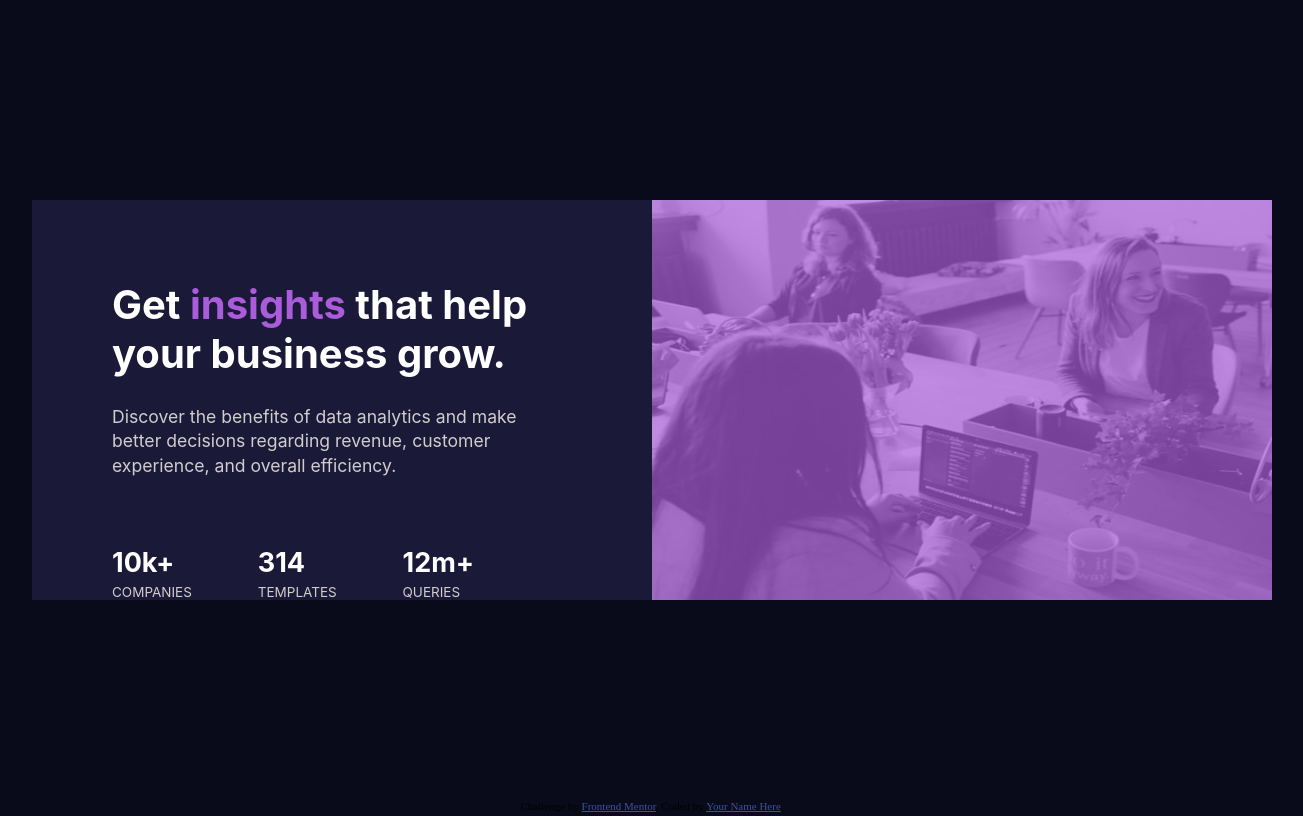
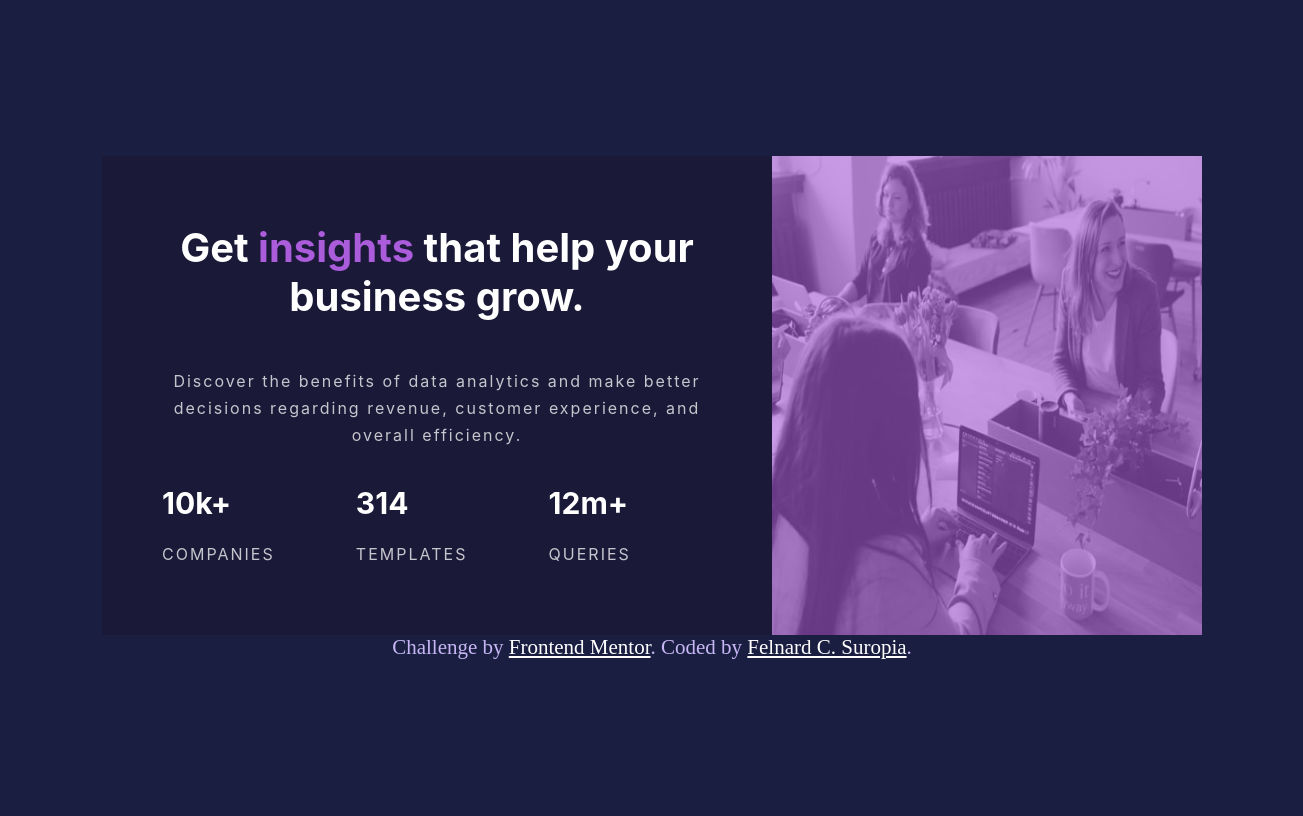
Before and after one commit to Felnard/pogiako, a plain HTML site: page index.html in a window 1536 px wide. Shown: the whole page, without its empty margins (116-1419 px from the left). Drawn offline with Linux system fonts and the light colour scheme; a web font is replaced by a local one.

Commit message:
Tried a reflexive version

```diff
--- a/index.css
+++ b/index.css
@@ -1,98 +1,138 @@
 body{
-    background-color: hsl(233, 47%, 7%);
-    margin: 0;
+
+    display:flex;
+    background-color: hsl(233, 43%, 18%);
+    padding: 0;
     font-size:15px;
-}
-
-/* main */
-
-main{
-    width: 1240px;
-    display:flex;
+    flex-direction: column;
     justify-content:center;
     align-items: center;
-    margin: 0 auto;
-    height:100vh;
-    border-radius: 60px;
+    min-height: 100vh;
 
 }
 
-.gilid{
+main{
 
-    margin: 5rem;
+    width: 100%;
+    max-width: 80%;
+    display:flex;
+    flex-direction:column-reverse;
+    text-align: center;
+    background-color:hsl(244, 38%, 16%);
+    max-width: 500px;
+    margin: 0 auto;
 }
 
+
+.right img{
+    width:100%;
+    height:100%;
+    opacity: .4;
+}
+.right{
+    background-color:hsl(277, 64%, 61%);
+}
+
+
 .left{
-    width:50%;
-    height:50%;
-    background-color:hsl(244, 38%, 16%);
+    padding:20px 30px;
 }
 
 h1{
-    font-size:2.5rem;
-    color:white;
+    font-family: Inter;
     font-weight: 700;
-    font-family: Inter;
-}
-
-
-p{
-    color: rgb(209, 205, 205);
-    font-size:1.1rem;
-    line-height:1.4em;
-
-    font-family: Inter;
+    color:hsl(0, 0%, 100%);
 }
 span{
-    color:hsl(277, 64%, 61%);
-}
-
-h2{
-    color:white;
-    display:inline-block;
-    margin-right:2.3em;
-    font-size: 1.8em;
-
-    font-family: Inter;
+    color:  hsl(277, 64%, 61%);
 
 }
 
-h2 span{
-    color:rgb(209, 205, 205);
-    display:block;
+p:nth-of-type(1n){
+    letter-spacing:2px;
+    line-height: 1.4;
+    font-family:Inter;
+    font-weight: 400;
+    font-size: 1.2rem;
     text-transform: uppercase;
-    font-size:.5em;
-    margin-top: 5px;
-
-    font-family: Inter;
-    font-weight: 400;
+    color: hsla(0, 0%, 100%, 0.75);
+    margin-top: 0;
 }
 
-
-.help{
-    margin-top: 3em;
+h1+.space{
+    text-transform: none;
 }
 
-
-.right{
-
-    width:50%;
-    height:50%;
-    background-color:hsl(277, 64%, 61%);
-}
-
-img{
-    width:100%;
-    height:100%;
-    opacity: .3;
+p.space{
+    margin-top:20px;
 }
 
 
 
-.attribution {
-     font-size: 11px; text-align: center;
+.attribution{
+    font-size: 1.4em;
+    text-align: center;
+    color: hsl(256, 76%, 84%);
+}
+
+.attribution a {
+    color: white;
+}
+
+.attribution a:hover{
+    color: hsl(256, 88%, 74%);
+}
+
+
+
+
+/* Media QUERIES */
+
+
+@media(min-width:1440px){
+    body{
+        box-sizing: border-box;
+        font-size: 15px;
+        flex-direction: column;
+    }
+    main{
+        display:flex;
+        flex-direction:row;
+        width:100vh;
+        width:1100px;
+        max-width: 100%;
+    }
+
+    .left{
+        display:flex;
+        width:50%;
+        flex-wrap: wrap;
+        padding: 40px 60px;
+
+    }
+
+    .right{
+        width:60%;
+    }
+
+    .baba{
+        display:flex;
+        flex-direction: column;
+        flex-wrap: wrap;
+        align-items: center;
+        align-items:flex-start;
+        width:1000px;
+        height:130px;
+    }
+
+    .left h1.title{
+        font-size:2.5rem;
+    }
+
+    .left p{
+        font-size:1rem;
+        line-height: 1.7;
+    }
+
 
 }
-.attribution a {
-    color: hsl(228, 45%, 44%);
-}
--- a/index.html
+++ b/index.html
@@ -7,44 +7,42 @@
   <!-- displays site properly based on user's device -->
 
   <link rel="icon" type="image/png" sizes="32x32" href="./images/favicon-32x32.png">
-
-  <title>Frontend Mentor | Stats preview card component</title>
   <link href="https://fonts.google.com/specimen/Inter" rel="stylesheet">
   <link href="https://fonts.google.com/specimen/Lexend+Deca" rel="stylesheet">
   <link rel="stylesheet" href="index.css">
+
+  <title>Frontend Mentor | Stats preview card component</title>
 </head>
 
 <body>
 
   <main>
+    <div class="left">
+      <h1 class="title">Get <span>insights</span> that help your business grow.</h1>
 
-    <div class="left">
-      <div class="gilid">
-        <h1>Get <span>insights</span> that help <br> your business grow.</h1>
+      <p class="space">Discover the benefits of data analytics and make better decisions regarding revenue,
+        customer experience, and overall efficiency.</p>
 
-        <p>Discover the benefits of data analytics and make <br> better decisions regarding revenue, customer <br>
-          experience, and overall efficiency.</p>
+      <div class="baba">
 
-        <div class="help">
-          <h2>10k+ <span>companies</span>
-          </h2>
-          <h2> 314 <span>templates</span>
-          </h2>
-          <h2>12m+ <span>queries</span>
-          </h2>
-        </div>
+        <h1>10k+</h1>
+        <p>companies</p>
+        <h1>314</h1>
+        <p>templates</p>
+        <h1>12m+</h1>
+        <p>queries</p>
+
       </div>
     </div>
+
     <div class="right">
-
       <img src="/images/image-header-desktop.jpg">
     </div>
-
   </main>
 
   <div class="attribution">
     Challenge by <a href="https://www.frontendmentor.io?ref=challenge" target="_blank">Frontend Mentor</a>.
-    Coded by <a href="#">Your Name Here</a>.
+    Coded by <a href="https://github.com/Felnard" target="_blank">Felnard C. Suropia</a>.
   </div>
 </body>
 
```
Also changed, not shown: design/desktop-design.jpg (deleted), design/desktop-preview.jpg (deleted), design/mobile-design.jpg (deleted).
